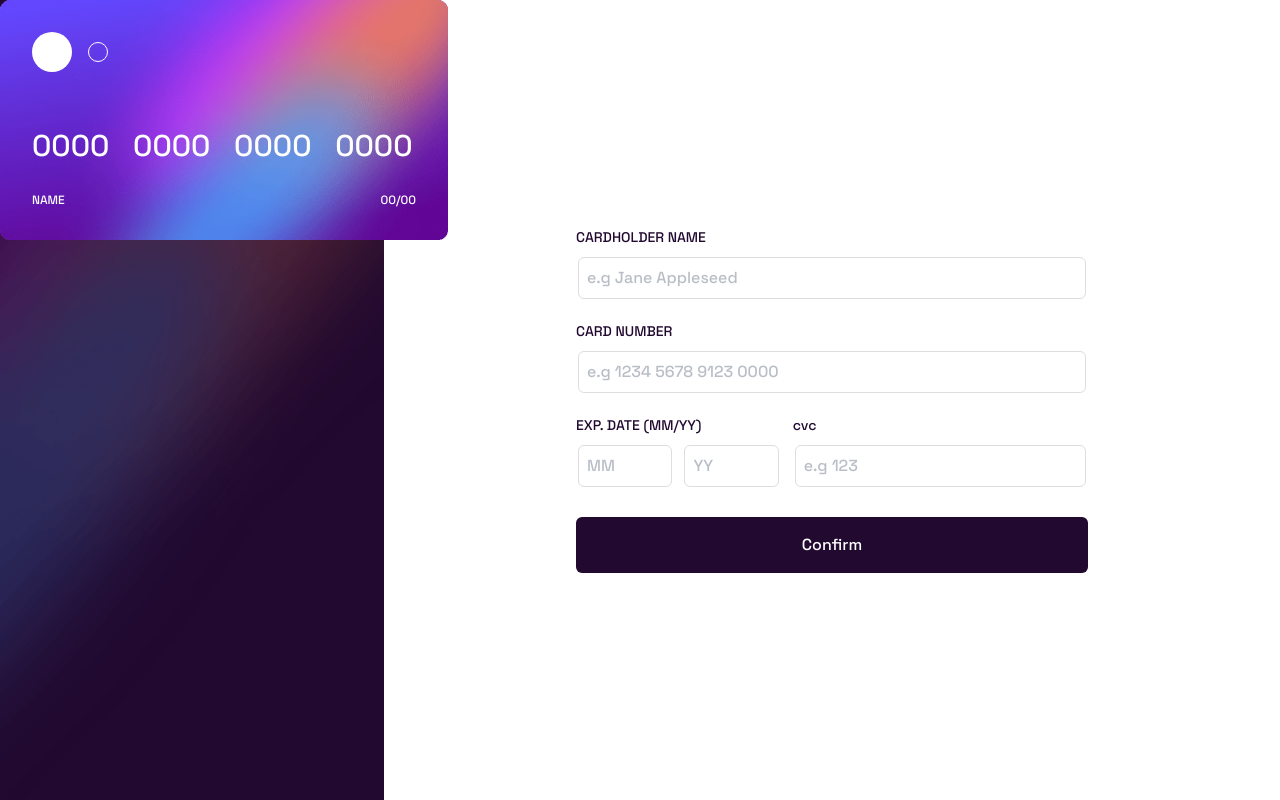
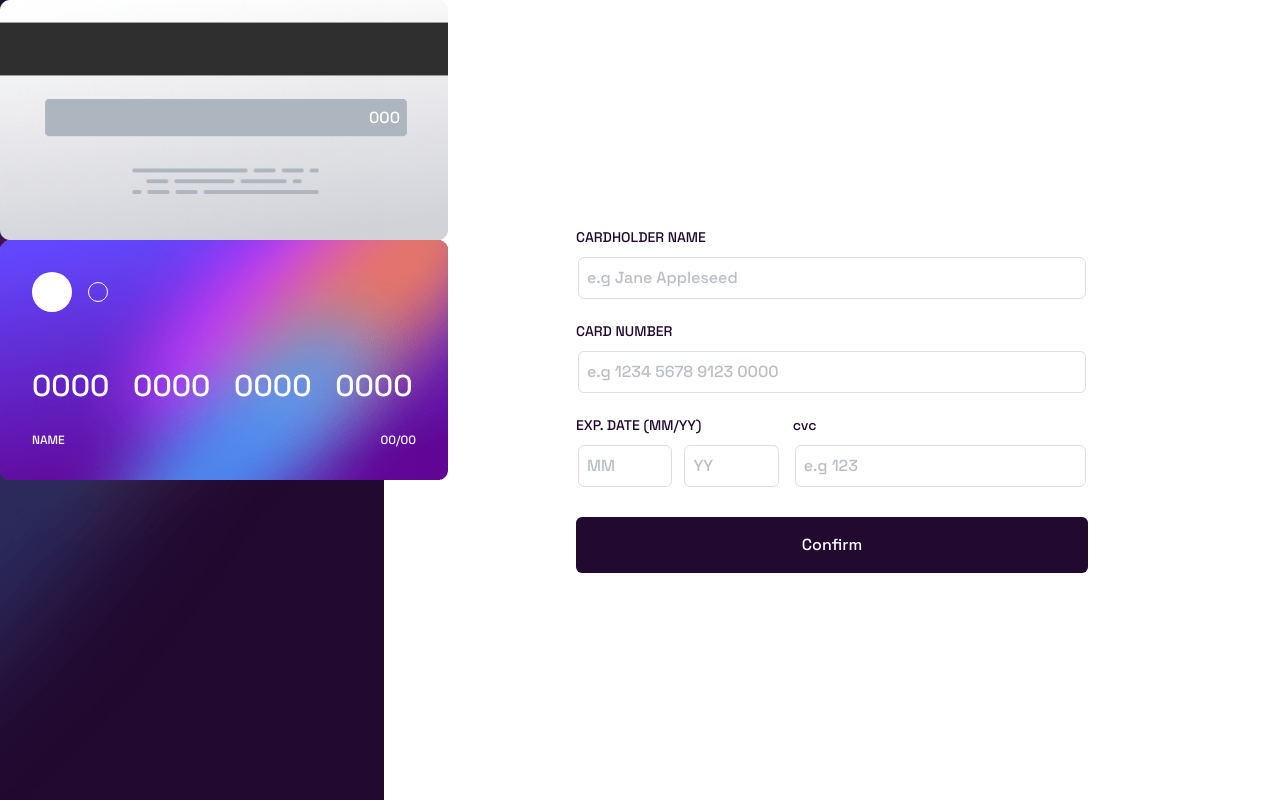
Before and after one commit to GuilhermeFigueira/interative-card-form, a React (Vite) app: page / in a window 1280 px wide. Built offline with nearby package versions, Linux system fonts and the light colour scheme.

Commit message:
atras cartão finalizado

```diff
--- a/src/App.tsx
+++ b/src/App.tsx
@@ -11,8 +11,15 @@ function App() {
 	return (
 		<div>
 			<div className="absolute">
-				<div>
-					{/* <img src="/bg-card-back.png" alt="Back of the card" /> */}
+				<div className="relative w-[21.5rem] h-48 md:w-[28rem] md:h-60 transition-all">
+					<img
+						src="/bg-card-back.png"
+						alt="Back of the card"
+						className="w-[21.5rem] h-48 md:w-[28rem] md:h-60 bg-cover bg-no-repeat bg-center"
+					/>
+					<div className="absolute top-[5rem] md:top-[6.2rem] w-full flex justify-end h-[1.9rem] md:h-[2.4rem] pr-10 md:pr-12 items-center">
+						<span className="text-white font-xs">000</span>
+					</div>
 				</div>
 				{/* Desktop 450 240 */}
 				<div className="relative w-[21.5rem] h-48 md:w-[28rem] md:h-60  transition-all">
```
